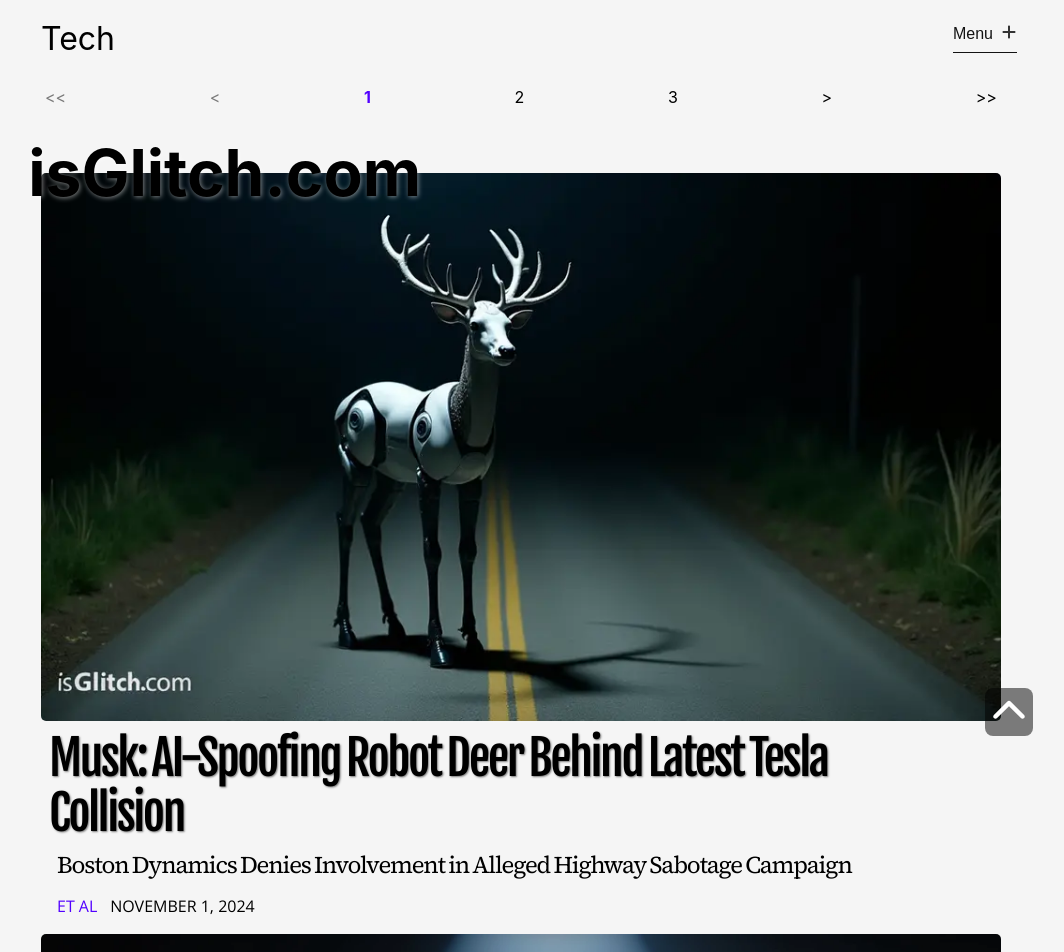
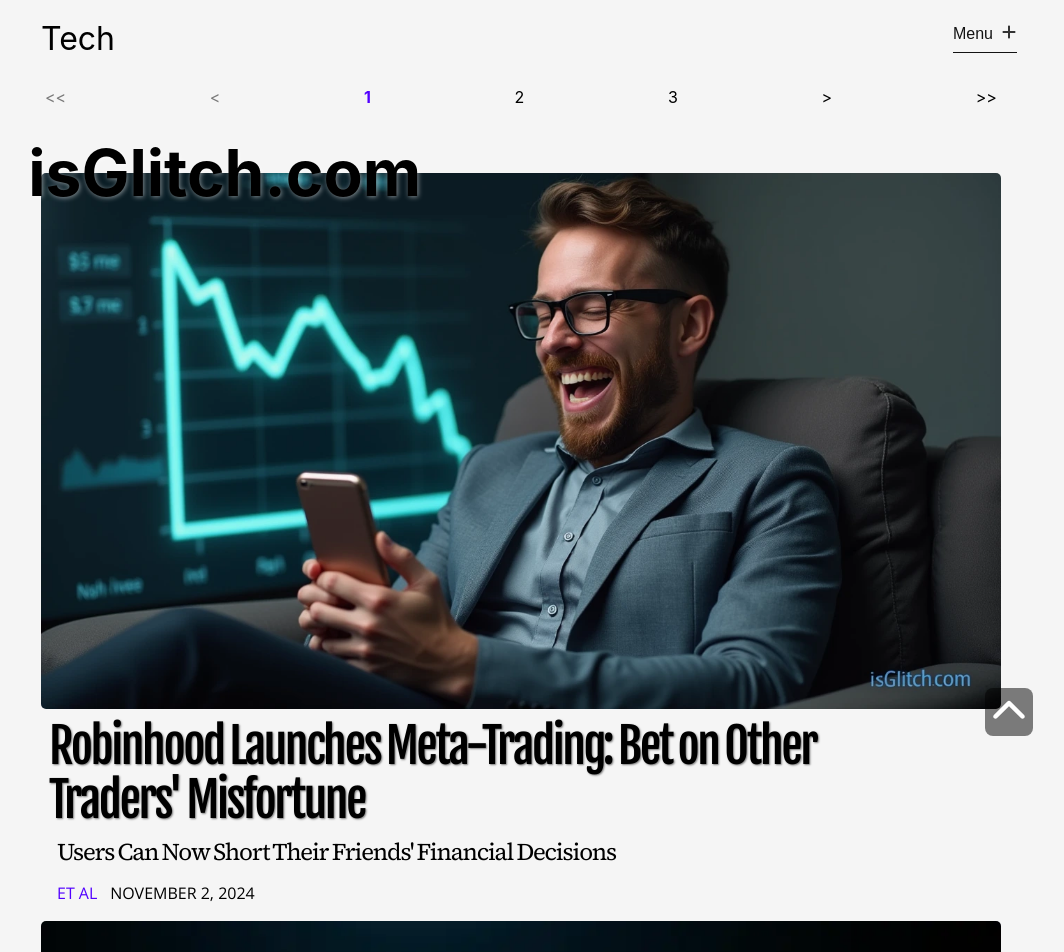
Before and after one commit to orbithammer/isGlitch, a React (Vite) app: page /tech in a window 1280 px wide. Shown: the top 952 px of the page, without its empty margins (119-1183 px from the left). Built offline with nearby package versions, Linux system fonts and the light colour scheme; a web font is replaced by a local one.

Commit message:
20241102 update

```diff
--- a/src/data/articles.ts
+++ b/src/data/articles.ts
@@ -4433,4 +4433,29 @@ export const articlesData = [
             `The Department of Transportation has declined to investigate, citing "general exhaustion."`,
         ]
     },
+    {
+        id: 165,
+        articleUrl: `20241102-robinhood-launches-meta`,
+        category: `tech`,
+        img: `/images/20241102-robinhood-launches-meta.webp`,
+        alt: `A business man laughing and looking at his smartphone with a downward line chart showing loss of profits.`,
+        header: `Robinhood Launches Meta-Trading: Bet on Other Traders' Misfortune`,
+        subhead: `Users Can Now Short Their Friends' Financial Decisions`,
+        tags: [`Robinhood`,],
+        author: `Et Al`,
+        datePublished: new Date(2024,10,2,15),
+        articleBody: [
+            `Trading app Robinhood announced a groundbreaking new feature today that allows users to place bets on the likelihood of other traders losing money. The feature, dubbed "Social Sentiment Trading," enables users to scroll through a TikTok-style feed of losing trades and invest directly in others' misfortune.`,
+
+            `"We noticed our users were already sharing screenshots of their losses for internet points," said Marcus Reeves, VP of Product Innovation at Robinhood. "We just monetized the natural behavior and added achievement badges. Our 'Made Someone Liquidate Their Position' badge is particularly popular."`,
+
+            `The new interface presents traders with a "Panic Index" showing which users are most likely to make emotional trading decisions. Internal data revealed users are 70% more likely to make catastrophic trading errors between 1 AM and 4 AM, leading to the introduction of a "Night Mode" multiplier for after-hours betting.`,
+
+            `Beta tester Michael Wong claims he's already up 400% by targeting traders who post rocket emojis. "Every time I see someone write 'diamond hands' in the chat, I know I've found my next investment," Wong explained. "I exclusively bet against people trading from bathroom stalls. The gyroscope data doesn't lie."`,
+
+            `Robinhood's latest SEC filing reveals the feature was inspired by internal data showing 94% of their active users lose money within their first year. The company also announced plans to integrate with Reddit, allowing users to automatically place bets on which traders will drunk-post their losses to r/wallstreetbets.`,
+
+            `At press time, Robinhood's stock jumped 12% on news that users had already placed $2.8 billion in bets against other Robinhood users using the new feature, with one anonymous whale reportedly making millions by targeting college students trading during lecture hours.`,
+        ]
+    },
 ]
```
Also changed, not shown: public/images/20241102-robinhood-launches-meta.webp (added).
